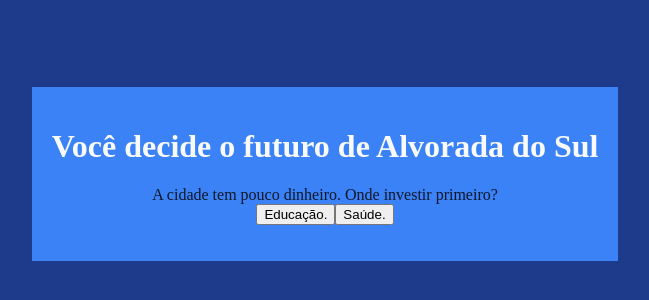
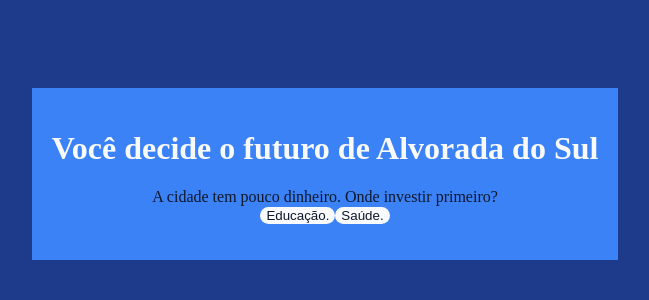
Before and after one commit to joaoraes/historia_interativa_JS_alunos, a plain HTML site: page index.html in a window 1280 px wide. Shown: the part 234-534 px from the top of the page, without its empty margins (315-964 px from the left). Drawn offline with Linux system fonts and the light colour scheme.

Commit message:
Add files via upload

```diff
--- a/style.css
+++ b/style.css
@@ -22,3 +22,16 @@ padding: 20px;
 h1{
 color: var(--cor-destaque);
 }
+button{
+    background-color: var(--cor-destaque);
+    color: var(--cor-texto);
+    border: none;
+    border-radius: 15px;
+    transition: background-color 0.3s;
+
+}
+button:hover{
+    background-color: var(--cor-destaque);
+    color: var(--cor-principal);
+    cursor: pointer;
+}
```
